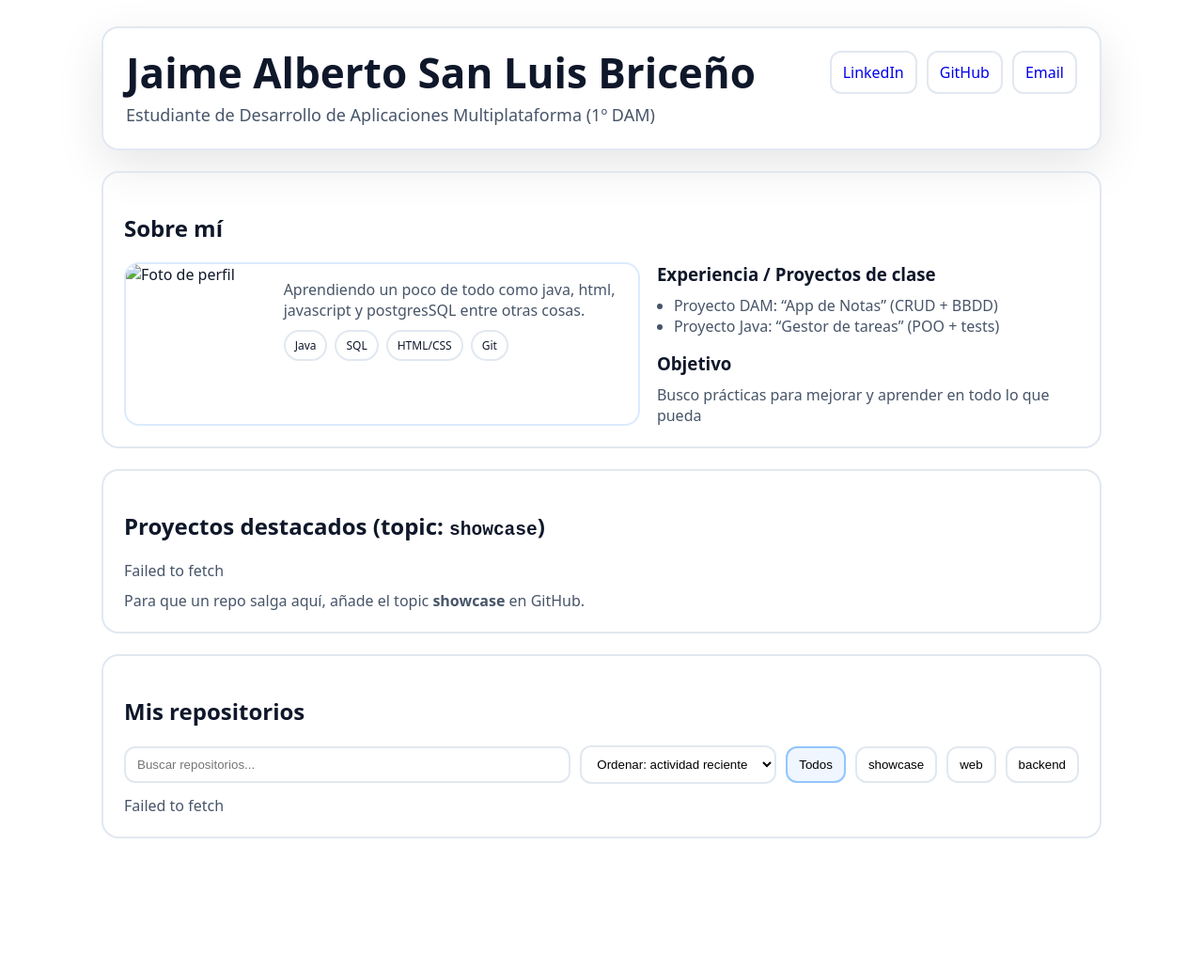
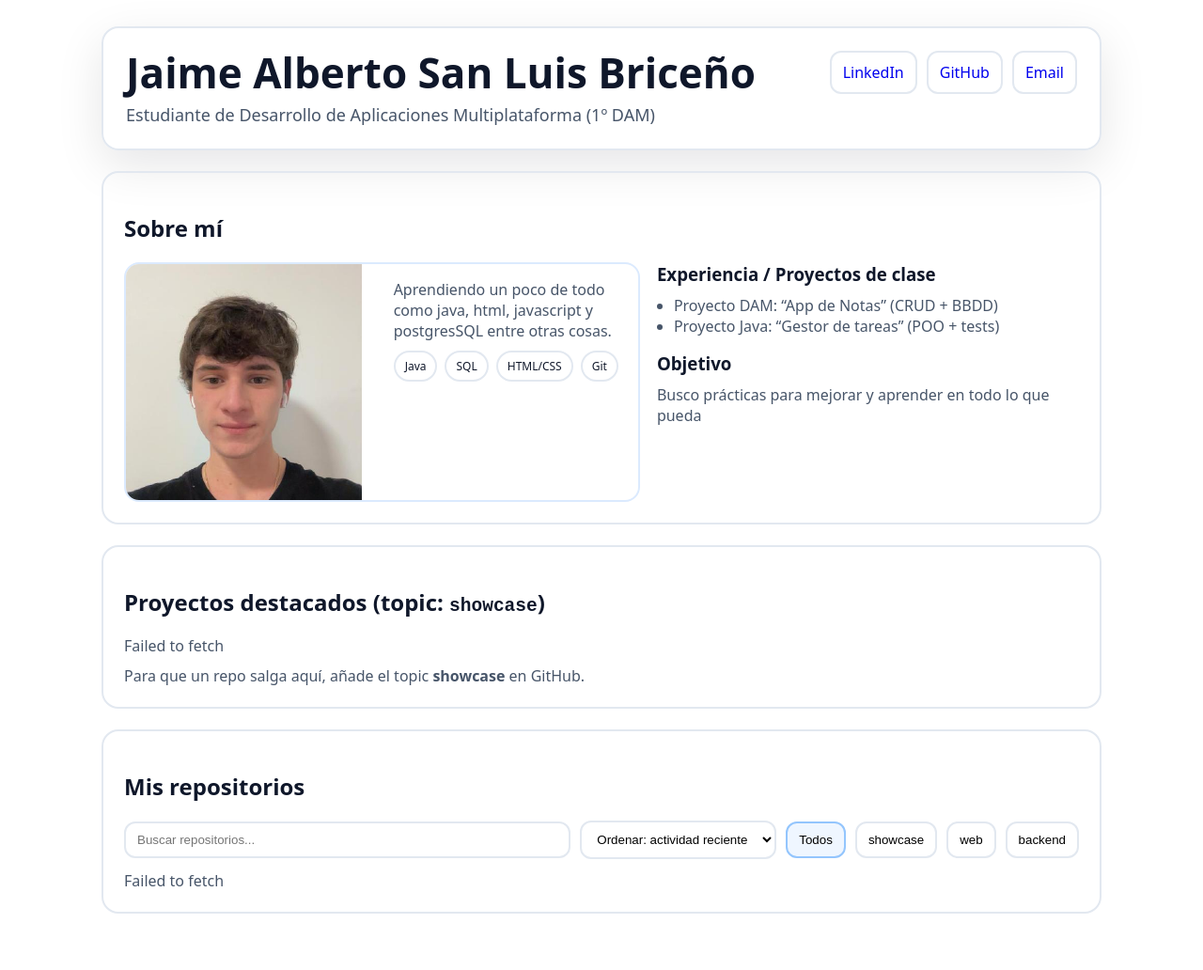
Before and after one commit to jaimesanluis/jaimesanluis.github.io, a Jekyll site: the page built from index.html, in a window 1280 px wide. Shown: the whole page at 94% size. Built offline with Jekyll 4.4.1, drawn with Linux system fonts in a browser that asks for light colours; before the commit the page ends 952 px from its top, so only the background shows below that.

Commit message:
cambios en el html y css

```diff
--- a/index.html
+++ b/index.html
@@ -10,7 +10,7 @@ title: "Jaime Alberto San Luis Briceño — CV & Repos"
       <div class="subtitle">Estudiante de Desarrollo de Aplicaciones Multiplataforma (1º DAM)</div>
     </div>
     <nav style="display:flex;gap:10px">
-      <a class="btn" href="https://www.linkedin.com/in/jaime-alberto-san-luis-brice%C3%B1o-94188b3b2/" target="_blank">LinkedIn</a>
+      <a class="btn" href="https://www.linkedin.com/in/jaime-alberto-san-luis" target="_blank">LinkedIn</a>
       <a class="btn" href="https://github.com/jaimesanluis" target="_blank">GitHub</a>
       <a class="btn" href="mailto:jaimesanluis0gmail.com">Email</a>
     </nav>
@@ -20,7 +20,7 @@ title: "Jaime Alberto San Luis Briceño — CV & Repos"
     <h2>Sobre mí</h2>
     <div class="grid2">
       <div class="profile">
-        <img src="assets/img/jaimesanluis.jpg" alt="Foto de perfil">
+        <img src="jaimesanluis.jpg" alt="Foto de perfil">
         <div class="bio">
           <p class="muted" style="margin:0">
             Aprendiendo un poco de todo como java, html, javascript y postgresSQL entre otras cosas.
```
Also changed, not shown: 2 other files.
